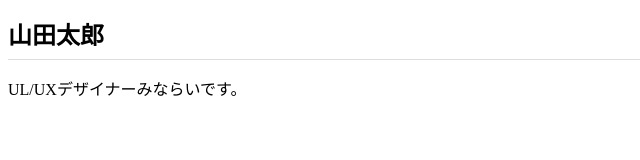
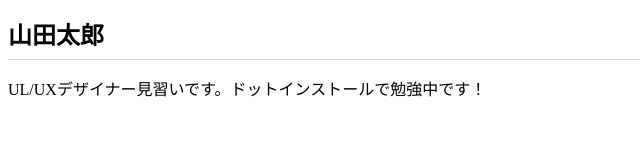
Before and after one commit to towa0605/dotinstall.github.io, a plain HTML site: page index.html in a window 1280 px wide. Shown: the whole page, without its empty margins (0-640 px from the left). Drawn offline with Linux system fonts and the light colour scheme.

Commit message:
Add files via upload

```diff
--- a/index.html
+++ b/index.html
@@ -7,6 +7,6 @@
 </head>
 <body>
     <h1>山田太郎</h1>
-    <p>UL/UXデザイナーみならいです。</p>
+    <p>UL/UXデザイナー見習いです。ドットインストールで勉強中です！</p>
 </body>
 </html>
```
